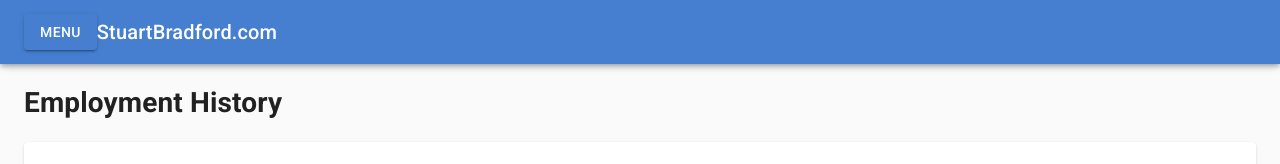
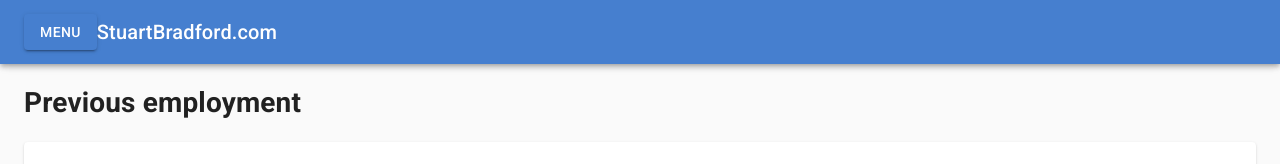
Before and after one commit to 789ni812/my-portfolio, a React (Create React App) app: page /employmentHistory in a window 1280 px wide. Shown: the top 164 px of the page. Built offline with nearby package versions, Linux system fonts and the light colour scheme.

Commit message:
consistently named employment history

```diff
--- a/src/mockup/careerHistory.js
+++ b/src/mockup/careerHistory.js
@@ -125,9 +125,8 @@ const CareerHistory = () => {
 
     return (
         <>
-            <h1>Employment History</h1>
+            <h1>Previous employment</h1>
             {content}
-
         </>
 
     )
```
